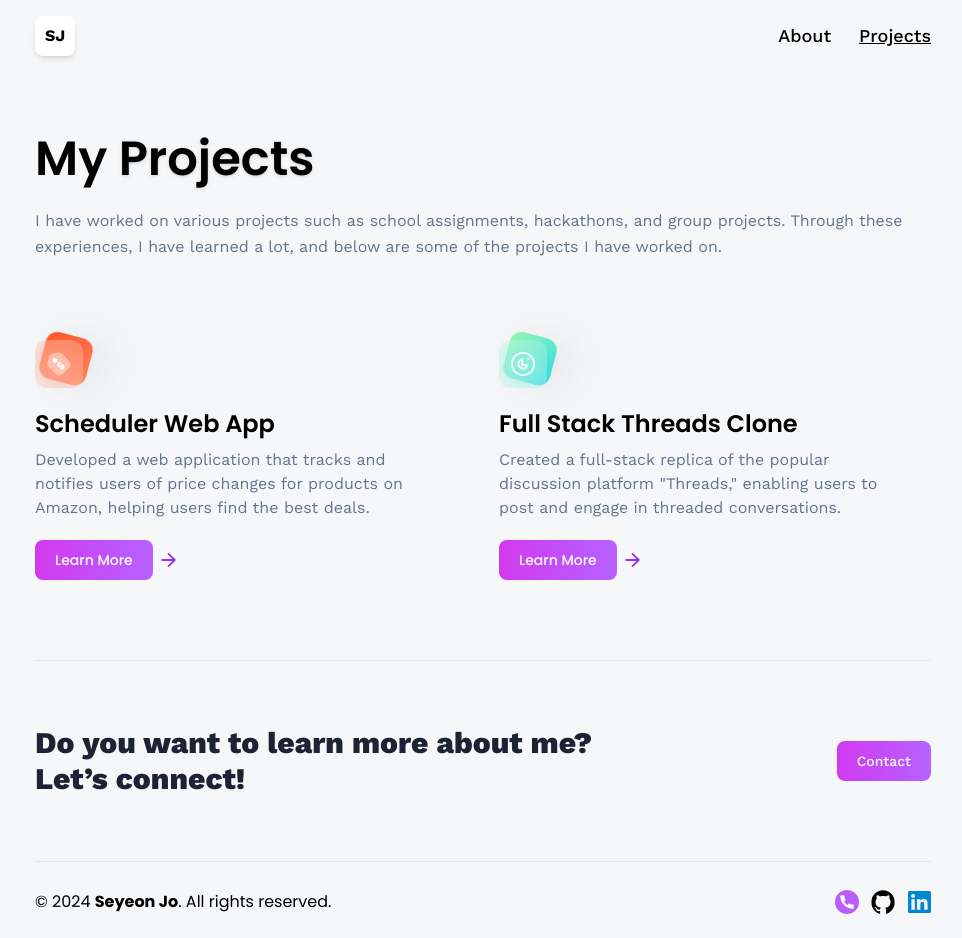
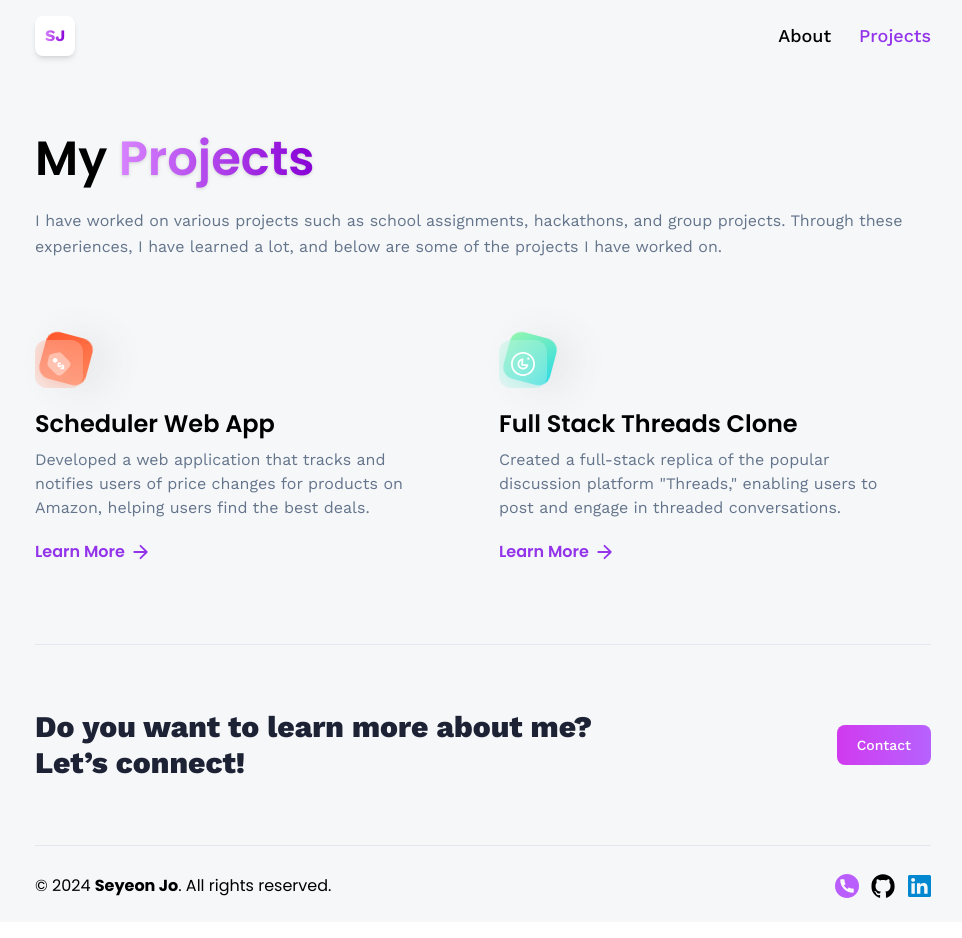
Before and after one commit to Seyeon-Jo/syj-3d-portfolio, a React (Vite) app: page /projects in a window 1280 px wide. Shown: the whole page, without its empty margins (157-1119 px from the left). Built offline with nearby package versions, Linux system fonts and the light colour scheme; no server answers.

Commit message:
change back to purple color

```diff
--- a/src/components/HomeInfo.jsx
+++ b/src/components/HomeInfo.jsx
@@ -5,7 +5,7 @@ import { arrow } from "../assets/icons";
 const HomeInfo = ({ currentStage }) => {
   if (currentStage === 1)
     return (
-      <h1 className="sm:text-xl sm:leading-snug text-center py-4 px-8 text-white mx-5">
+      <h1 className="sm:text-xl sm:leading-snug text-center neo-brutalism-purple py-4 px-8 text-white mx-5">
         Hi, I'm
         <span className="font-semibold mx-2 text-white">Seyeon Jo</span>
         👋
--- a/src/components/Navbar.jsx
+++ b/src/components/Navbar.jsx
@@ -9,7 +9,7 @@ const Navbar = () => {
         to="/"
         className="w-10 h-10 rounded-lg bg-white items-center justify-center flex font-bold shadow-md"
       >
-        <p className="">SJ</p>
+        <p className="purple-gradient_text">SJ</p>
       </NavLink>
       <nav className="flex text-lg gap-7 font-medium">
         <NavLink
@@ -23,7 +23,7 @@ const Navbar = () => {
         <NavLink
           to="/projects"
           className={({ isActive }) =>
-            isActive ? "underline" : "text-black"
+            isActive ? "text-purple-600" : "text-black"
           }
         >
           Projects
--- a/src/pages/About.jsx
+++ b/src/pages/About.jsx
@@ -13,7 +13,7 @@ const About = () => {
     <section className="max-container">
       <h1 className="head-text">
         Hello, I'm{" "}
-        <span className="font-semibold drop-shadow">
+        <span className="font-semibold purple-gradient_text drop-shadow">
           {" "}
           Seyeon
         </span>{" "}
--- a/src/pages/Projects.jsx
+++ b/src/pages/Projects.jsx
@@ -9,7 +9,7 @@ const Projects = () => {
     <section className="max-container">
       <h1 className="head-text">
         My{" "}
-        <span className="drop-shadow font-semibold">
+        <span className="drop-shadow purple-gradient_text font-semibold">
           Projects
         </span>
       </h1>
@@ -39,12 +39,12 @@ const Projects = () => {
                 {project.name}
               </h4>
               <p className="mt-2 text-slate-500">{project.description}</p>
-              <div className="mt-5 flex items-center gap-2 font-poppins">
+              <div className="mt-5 text-purple-600 flex items-center gap-2 font-poppins">
                 <Link
                   to={project.caseLink}
                   target="_blank"
                   rel="noopener noreferrer"
-                  className="btn font-semibold text-black-600"
+                  className=" font-semibold text-black-600"
                 >
                   Learn More
                 </Link>
@@ -53,7 +53,7 @@ const Projects = () => {
                   alt="arrow"
                   className="w-4 h-4 object-contain"
                 />
-             {/* Github link will be on case study page like figma link
+                {/* Github link will be on case study page like figma link
                 <Link
                   to={project.githubLink}
                   target="_blank"
```
